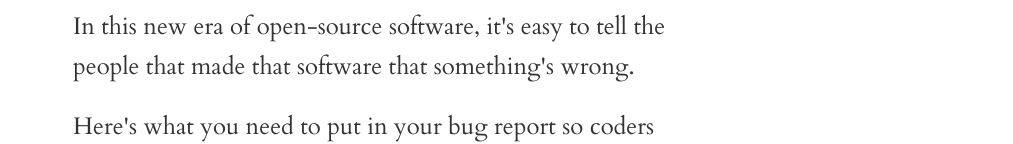
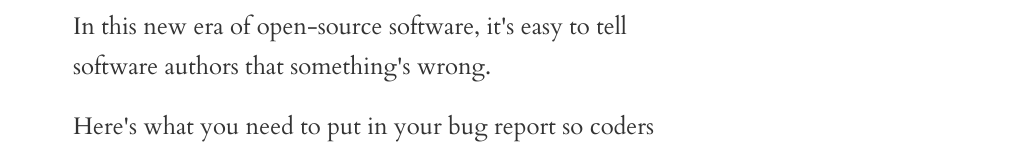
Before and after one commit to swingley/report-a-bug, a plain HTML site: page index.html in a window 1280 px wide. Shown: the part 303-447 px from the top of the page, without its empty margins (267-1280 px from the left). Drawn offline with nearby package versions, Linux system fonts and the light colour scheme.

Commit message:
re-phrase second paragraph

```diff
--- a/index.html
+++ b/index.html
@@ -24,7 +24,7 @@
                 </p>
                 <p>
                     In this new era of open-source software, it's easy to tell
-                    the people that made that software that something's wrong.
+                    software authors that something's wrong.
                 </p>
                 <p>
                     Here's what you need to put in your bug report so
```
